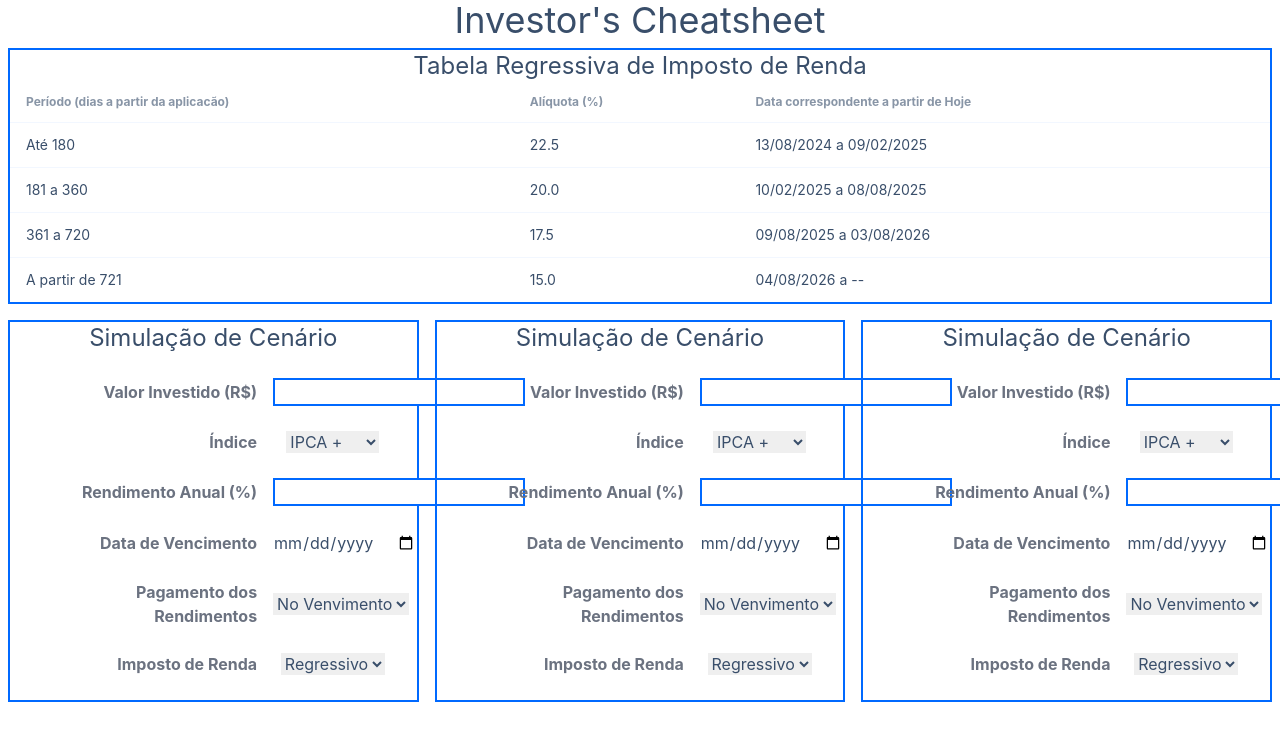
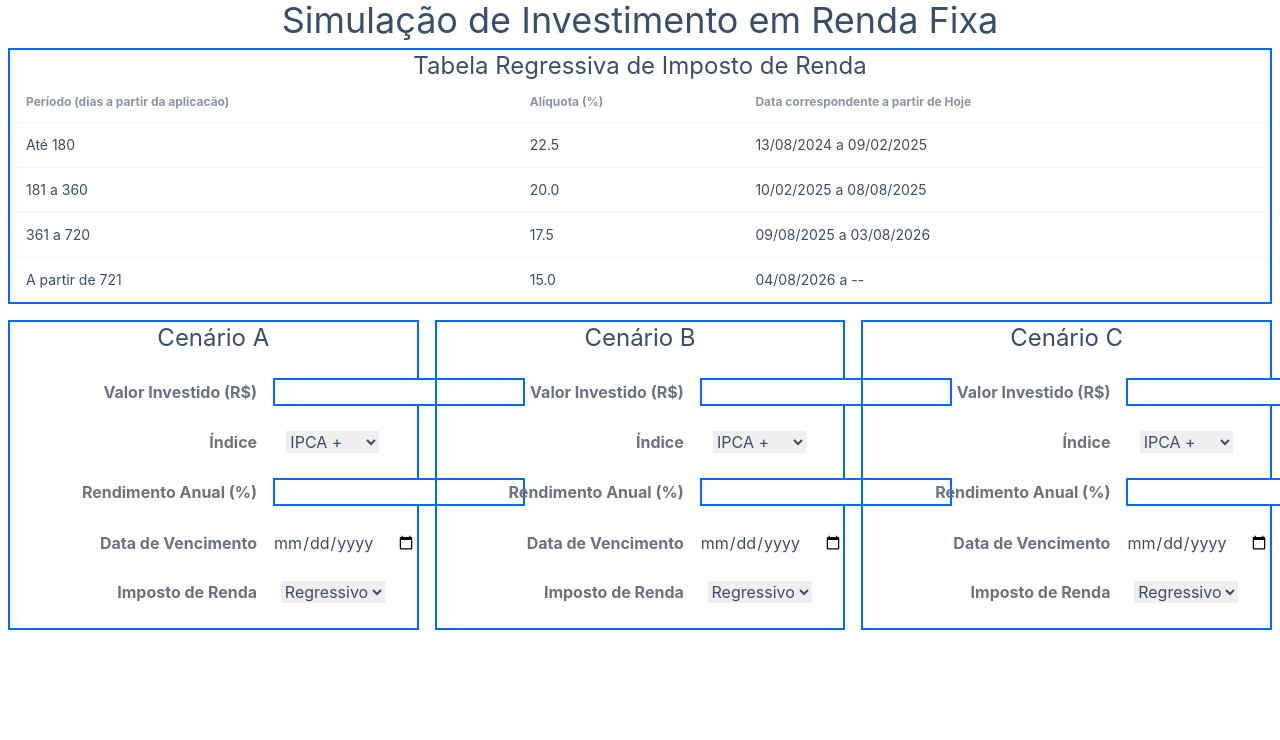
Before and after one commit to dmelo/investors-cheatsheet, a React (Create React App) app: page / in a window 1280 px wide. Shown: the top 740 px of the page. Built offline with nearby package versions, Linux system fonts and the light colour scheme.

Commit message:
Trimming and improving some terms

```diff
--- a/src/App.tsx
+++ b/src/App.tsx
@@ -1,4 +1,3 @@
-import React, {useState} from 'react';
 import RegressiveTaxTable from './components/RegressiveTaxTable';
 import ScenarioSimulation from './components/ScenarioSimulation';
 import './App.css';
@@ -9,12 +8,12 @@ function App() {
 
   return (
     <div className="App">
-      <h1 className="text-4xl">Investor's Cheatsheet</h1>
+      <h1 className="text-4xl">Simulação de Investimento em Renda Fixa</h1>
       <RegressiveTaxTable/>
       <div className="w-full grid grid-cols-3 content-start">
-        <ScenarioSimulation ipca={ipca} cdi={cdi}/>
-        <ScenarioSimulation ipca={ipca} cdi={cdi}/>
-        <ScenarioSimulation ipca={ipca} cdi={cdi}/>
+        <ScenarioSimulation ipca={ipca} cdi={cdi} title="A"/>
+        <ScenarioSimulation ipca={ipca} cdi={cdi} title="B"/>
+        <ScenarioSimulation ipca={ipca} cdi={cdi} title="C"/>
       </div>
     </div>
 
--- a/src/components/ScenarioSimulation/index.tsx
+++ b/src/components/ScenarioSimulation/index.tsx
@@ -1,6 +1,7 @@
 import React, { useEffect } from 'react';
 
 type ScenarioSimulationProps = {
+    title: string;
     ipca: number;
     cdi: number;
 };
@@ -129,7 +130,7 @@ const ScenarioSimulation: React.FC<ScenarioSimulationProps> = (props) => {
 
     return (
         <div className="border-solid border-2 border-primary m-2">
-            <h2 className="text-2xl">Simulação de Cenário</h2>
+            <h2 className="text-2xl">Cenário {props.title}</h2>
             <form className="w-full">
 
                  <div className="md:flex md:items-center m-6">
@@ -199,7 +200,7 @@ const ScenarioSimulation: React.FC<ScenarioSimulationProps> = (props) => {
                     </div>
                 </div>
 
-                <div className="md:flex md:items-center m-6">
+                {/* <div className="md:flex md:items-center m-6">
                     <div className="md:w-2/3">
                         <label className="block text-gray-500 font-bold md:text-right mb-1 md:mb-0 pr-4" htmlFor="inline-yield-timing">
                             Pagamento dos Rendimentos
@@ -213,7 +214,7 @@ const ScenarioSimulation: React.FC<ScenarioSimulationProps> = (props) => {
                         </select>
                     </div>
                 </div>
-
+ */}
                 <div className="md:flex md:items-center m-6">
                     <div className="md:w-2/3">
                         <label className="block text-gray-500 font-bold md:text-right mb-1 md:mb-0 pr-4" htmlFor="inline-tax-type">
@@ -247,7 +248,7 @@ const ScenarioSimulation: React.FC<ScenarioSimulationProps> = (props) => {
                                 <td>R$ {results.grossValue.toFixed(2)}</td>
                             </tr>
                             <tr>
-                                <td>Percentual Bruto</td>
+                                <td>Rendimento Bruto</td>
                                 <td>{results.grossPercentage.toFixed(2)}%</td>
                             </tr>
                             <tr>
@@ -255,31 +256,27 @@ const ScenarioSimulation: React.FC<ScenarioSimulationProps> = (props) => {
                                 <td>R$ {results.incomeTax.toFixed(2)}</td>
                             </tr>
                             <tr>
-                                <td>Percentual Imposto de Renda Sobre Rendimento</td>
+                                <td>Imposto de Renda Sobre Rendimento</td>
                                 <td>{results.incomeTaxOverYieldPercentage.toFixed(2)}%</td>
-                            </tr>
-                            <tr>
-                                <td>Percentual Imposto de Renda Sobre Valor Inestido</td>
-                                <td>{results.incomeTaxPercentage.toFixed(2)}%</td>
                             </tr>
                             <tr>
                                 <td>Valor Líquido</td>
                                 <td>R$ {results.netValue.toFixed(2)}</td>
                             </tr>
                             <tr>
-                                <td>Percentual Líquido</td>
+                                <td>Rendimento Líquido</td>
                                 <td>{results.netPercentage.toFixed(2)}%</td>
                             </tr>
                             <tr>
-                                <td>Percental Mensal Líquido (Júros Compostos)</td>
+                                <td>Rendimento Mensal Líquido (Júros Compostos)</td>
                                 <td>{results.netMonthlyPercentage.toFixed(2)}%</td>
                             </tr>
                             <tr>
-                                <td>Percentual do IPCA Mensal (Júros Compostos)</td>
+                                <td>IPCA Mensal (Júros Compostos)</td>
                                 <td>{results.ipcaMonthlyPercentage.toFixed(2)}%</td>
                             </tr>
                             <tr>
-                                <td>Percentual Mensal Líquido Acima do IPCA (Júros Compostos)</td>
+                                <td>Rendimento Mensal Líquido Acima do IPCA (Júros Compostos)</td>
                                 <td>{results.netMonthlyPercentageOverIpca.toFixed(2)}%</td>
                             </tr>
 
```
